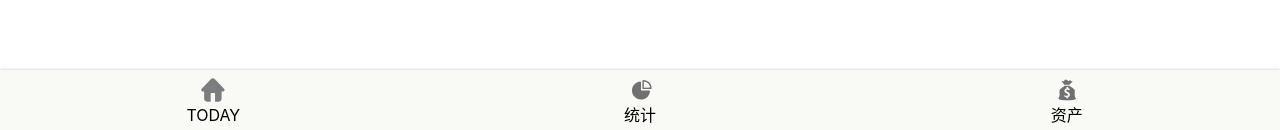
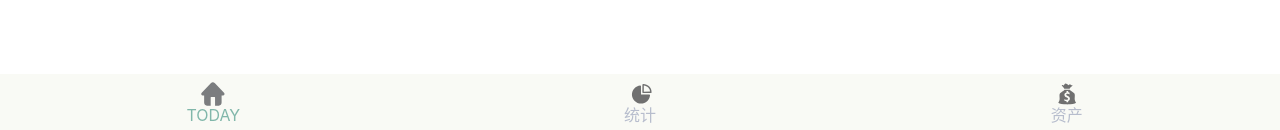
Before and after one commit to wangpf1129/bookkeeping-react, a React app: page /#/home in a window 1280 px wide. Before the commit this address led to /home. Shown: the part 667-797 px from the top of the page. Built offline with nearby package versions, Linux system fonts and the light colour scheme.

Commit message:
点击路由图标自动高亮

```diff
--- a/config/webpack.config.js
+++ b/config/webpack.config.js
@@ -368,7 +368,11 @@ module.exports = function (webpackEnv) {
               test: /\.svg$/,
               use: [
                 {loader: 'svg-sprite-loader', options: {}},
-                {loader: 'svgo-loader', options: {}}
+                {loader: 'svgo-loader', options: {
+                    plugins: [
+                      {removeAttrs: {attrs: 'fill'}}
+                    ]
+                  }}
               ]
             },
             // TODO: Merge this config once `image/avif` is in the mime-db
--- a/src/App.tsx
+++ b/src/App.tsx
@@ -1,6 +1,6 @@
 import React from 'react';
 import {
-  BrowserRouter as Router,
+  HashRouter as Router,
   Switch,
   Route,
   Redirect
--- a/src/components/Nav/index.tsx
+++ b/src/components/Nav/index.tsx
@@ -1,4 +1,4 @@
-import {Link} from 'react-router-dom';
+import {NavLink} from 'react-router-dom';
 import React from 'react';
 import styled from 'styled-components';
 import Icon from '../Icon';
@@ -6,19 +6,26 @@ import Icon from '../Icon';
 
 const NavWrapper = styled.nav`
     background-color:#F9FAF5;
-    box-shadow: 0 0 3px rgba(0,0,0,.25);
     >ul{
       display: flex;
       >li{
          flex: 1;
          text-align: center;
          padding: 8px 0 ;
+         .selected{
+          color: #81b7aa;
+          .icon{fill:#81b7aa}
+         }
+         .icon{
+          width: 24px;
+          height: 24px;
+          fill:#b7bdcd;
+         }
+       a{
          display: flex;
          flex-direction: column;
          align-items: center;
-       .icon{
-         width: 24px;
-         height: 24px;
+         color: #b7bdcd;
        }
       }
     }
@@ -29,22 +36,22 @@ function Nav() {
           <NavWrapper>
             <ul>
               <li>
-                <Link to="/home">
+                <NavLink to="/home" activeClassName="selected">
                   <Icon name="home"/>
-                  <p>TODAY</p>
-                </Link>
+                  TODAY
+                </NavLink>
               </li>
               <li>
-                <Link to="/statistics">
+                <NavLink to="/statistics" activeClassName="selected">
                   <Icon name="statistics"/>
-                  <p>统计</p>
-                </Link>
+                  统计
+                </NavLink>
               </li>
               <li>
-                <Link to="/assets">
+                <NavLink to="/assets" activeClassName="selected">
                   <Icon name="assets"/>
-                  <p>资产</p>
-                </Link>
+                  资产
+                </NavLink>
               </li>
             </ul>
           </NavWrapper>
```
Also changed, not shown: 1 other file (tests, documents, lock files or other folders). Lines whose indentation alone changed are shown as unchanged.
